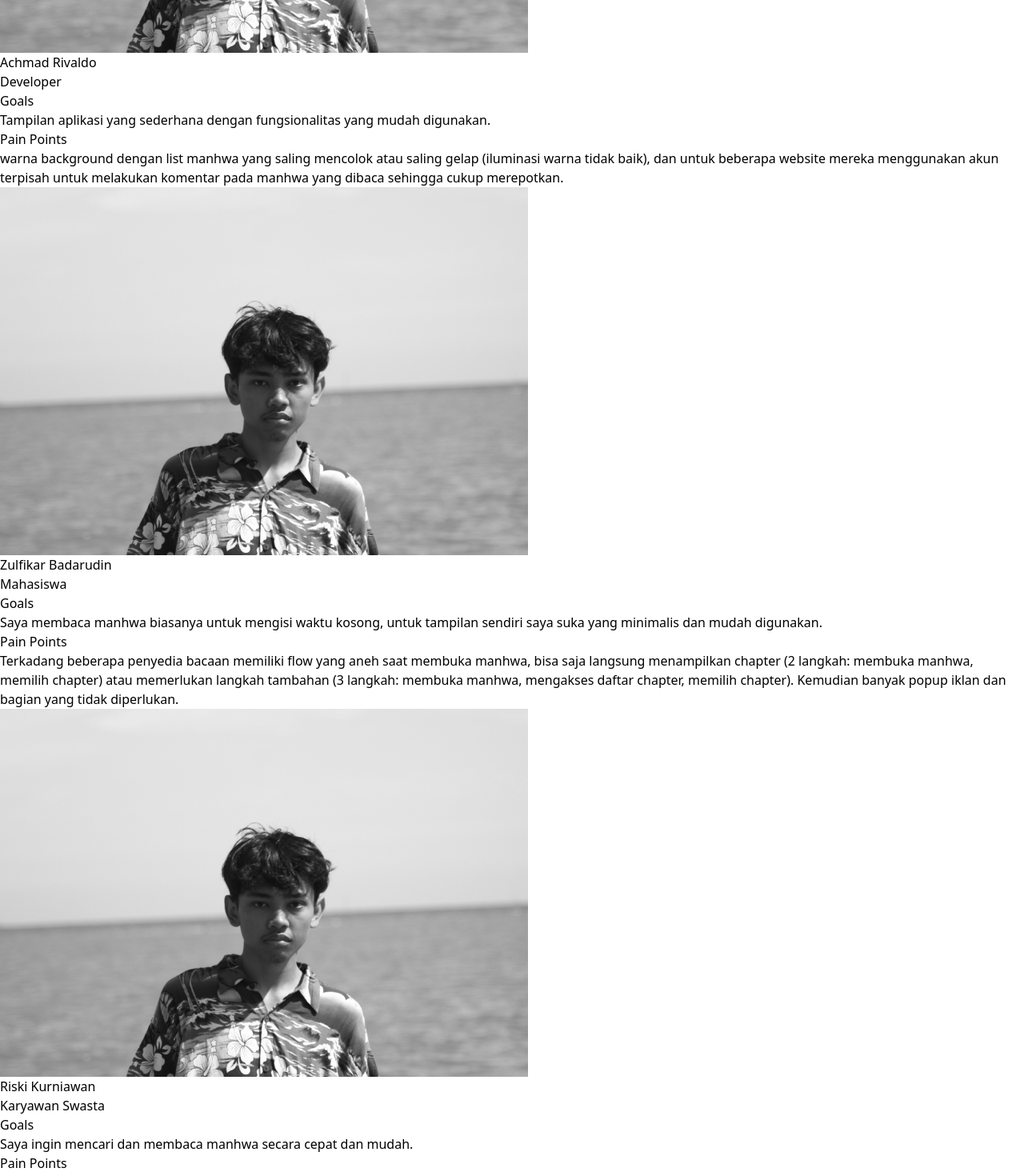
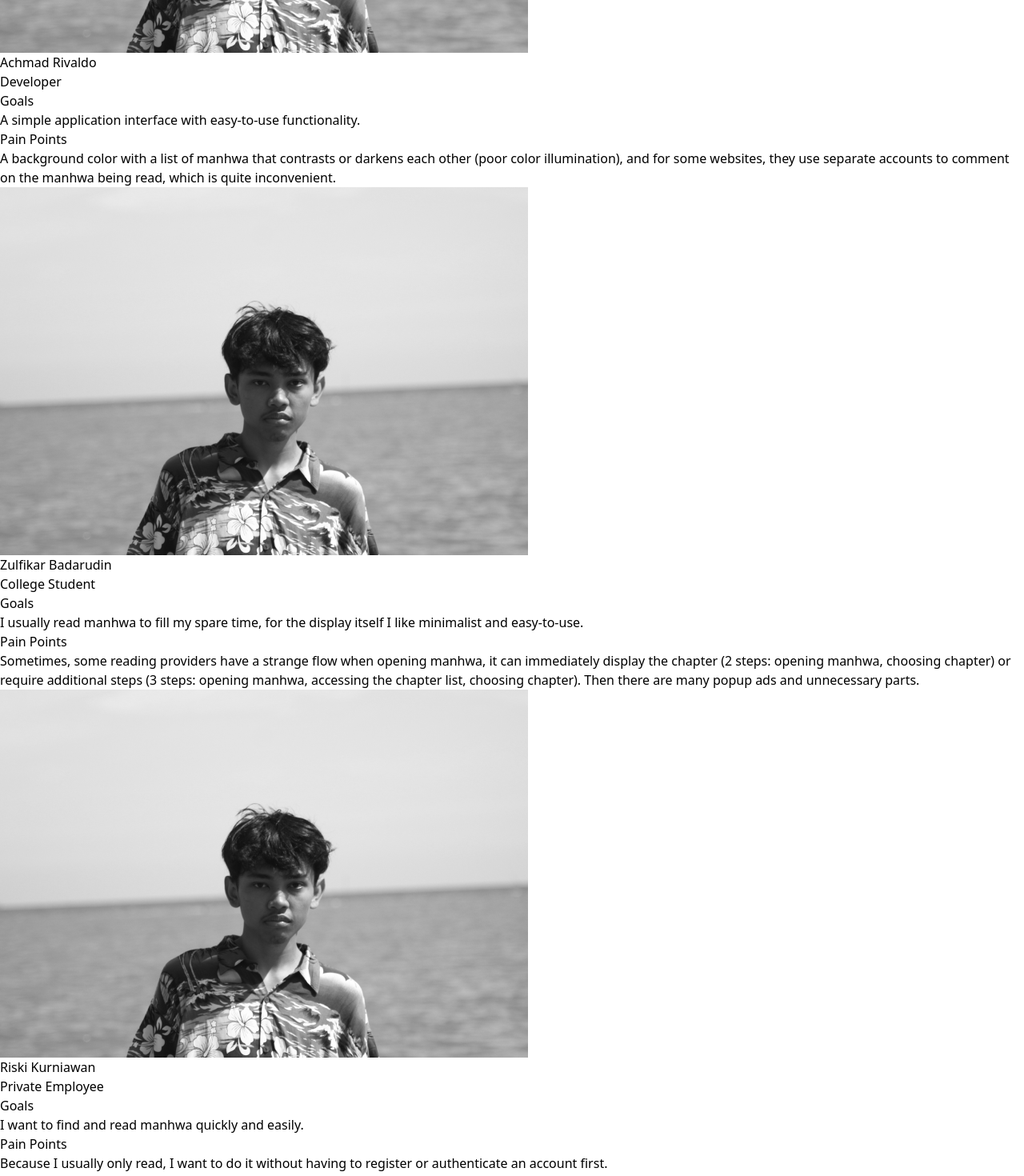
Before and after one commit to salman-setiawan/Porto2024, a React (Vite) app: page /content/mobtoon/articleview in a window 1280 px wide. Shown: the part 640-2110 px from the top of the page at 80% size. Built offline with nearby package versions, Linux system fonts and the light colour scheme.

Commit message:
improve page

```diff
--- a/src/index.css
+++ b/src/index.css
@@ -41,3 +41,7 @@
 .blinking-text {
   animation: blink 1.2s infinite;
 }
+
+.select:hover {
+  cursor: pointer;
+}
--- a/src/pages/collection.jsx
+++ b/src/pages/collection.jsx
@@ -28,7 +28,7 @@ const CollectionPages = () => {
         )}
 			</div>
 			<div className="fixed bottom-0 w-full flex flex-col none">
-				<div className="flex justify-center">
+				<div className="flex justify-center select">
 					<Tabs onTabChange={handleTabChange} />
 				</div>
 				<div className="fixed bottom-0 w-full" style={{ zIndex: 1 }}>
--- a/src/pages/content/anotherislandarticle.jsx
+++ b/src/pages/content/anotherislandarticle.jsx
@@ -19,7 +19,17 @@ const AnotherIslandArticle = () => {
       <div className="flex justify-center max-h-screen pt-[70px] pb-8">
         <div className="flex flex-col items-center space-y-8 px-4 md:w-[720px] overflow-y-auto">
           <Paragraph
-            desc1="This project is a simple arcade game with a survival theme called Another Day in the Island, which I designed as research for my final project as a computer science student at the Kalimantan Institute of Technology."
+            desc1="This project is a simple arcade game with a survival theme called Another Day in the Island, which I designed as research for my final project as a computer science student at the Kalimantan Institute of Technology. You can play this game on the link down below."
+            disclaimer="This game can be play on PC only using mouse and keyboard for the controller."
+          />
+          <div className="w-full py-2.5 px-3 bg-[#7070ca] bg-opacity-10">
+            <DocumentLink
+              url='https://anotherisland.netlify.app'
+              icon='/assets/document.svg'
+              text='Play the game here'
+            />
+          </div>
+          <Paragraph
             desc2="In this game, players take on the role of a mysterious character with the alias 'Unknown,' whose objective is to gather as many points as possible by defeating monsters scattered throughout the area. Here's a brief preview of the game."
           />
           <video autoPlay muted loop className='w-full'>
@@ -37,14 +47,14 @@ const AnotherIslandArticle = () => {
           />
           <div className="w-full grid md:grid-cols-2 gap-2 items-start">
             <CardChart
-              title1='Rentang Umur'
+              title1='Age Range'
               metric1='7-12'
               metric2='13-17'
               metric3='18-22'
               metric4='23-28'
               metric5='29-34'
               metric6='35-40'
-              metric7='40 Keatas'
+              metric7='40 and above'
               result1='1%'
               result2='0%'
               result3='78,4%'
@@ -54,12 +64,12 @@ const AnotherIslandArticle = () => {
               result7='0%'
             />
             <CardChart
-              title1='Alasan Bermain Permainan Video'
-              metric1='Sekedar hiburan'
-              metric2='Punya hobi bermain game'
-              metric3='Berkarir di dunia Esports'
-              metric4='Mencari bug pada permainan'
-              metric5='Lainnya'
+              title1='Reasons for Playing Video Games'
+              metric1='For entertainment purpose.'
+              metric2='As a hobby.'
+              metric3='Having career in Esports.'
+              metric4='Finding bugs in games.'
+              metric5='Others.'
               result1='57,1%'
               result2='30,6%'
               result3='8,2%'
@@ -68,15 +78,15 @@ const AnotherIslandArticle = () => {
             />
             <CardChart
               title1='Pernah Bermain Permainan Arcade'
-              metric1='Ya'
-              metric2='Tidak'
+              metric1='Yes'
+              metric2='No'
               result1='98%'
               result2='2%'
             />
-            <div className="md:mt-[-18px]">
+            <div className="md:mt-[-36px]">
               <CardChart
                 title1='Model Permainan Arcade yang Diinginkan'
-                desc1='Opsi bisa dipilih lebih dari satu model.'
+                desc1='Multiple Choice Options'
                 metric1='Platform Game'
                 metric2='Tower Defense'
                 metric3='Survival'
--- a/src/pages/content/mobtoonarticle.jsx
+++ b/src/pages/content/mobtoonarticle.jsx
@@ -33,27 +33,27 @@ const MobtoonArticle = () => {
               title1='Achmad Rivaldo'
               desc1='Developer'
               title2='Goals'
-              desc2='Tampilan aplikasi yang sederhana dengan fungsionalitas yang mudah digunakan.'
+              desc2='A simple application interface with easy-to-use functionality.'
               title3='Pain Points'
-              desc3='warna background dengan list manhwa yang saling mencolok atau saling gelap (iluminasi warna tidak baik), dan untuk beberapa website mereka menggunakan akun terpisah untuk melakukan komentar pada manhwa yang dibaca sehingga cukup merepotkan.'
+              desc3='A background color with a list of manhwa that contrasts or darkens each other (poor color illumination), and for some websites, they use separate accounts to comment on the manhwa being read, which is quite inconvenient.'
             />
             <CardStandard
               avatar='/assets/avatar.png'
               title1='Zulfikar Badarudin'
-              desc1='Mahasiswa'
+              desc1='College Student'
               title2='Goals'
-              desc2='Saya membaca manhwa biasanya untuk mengisi waktu kosong, untuk tampilan sendiri saya suka yang minimalis dan mudah digunakan.'
+              desc2='I usually read manhwa to fill my spare time, for the display itself I like minimalist and easy-to-use.'
               title3='Pain Points'
-              desc3='Terkadang beberapa penyedia bacaan memiliki flow yang aneh saat membuka manhwa, bisa saja langsung menampilkan chapter (2 langkah: membuka manhwa, memilih chapter) atau memerlukan langkah tambahan (3 langkah: membuka manhwa, mengakses daftar chapter, memilih chapter). Kemudian banyak popup iklan dan bagian yang tidak diperlukan.'
+              desc3='Sometimes, some reading providers have a strange flow when opening manhwa, it can immediately display the chapter (2 steps: opening manhwa, choosing chapter) or require additional steps (3 steps: opening manhwa, accessing the chapter list, choosing chapter). Then there are many popup ads and unnecessary parts.'
             />
             <CardStandard
               avatar='/assets/avatar.png'
               title1='Riski Kurniawan'
-              desc1='Karyawan Swasta'
+              desc1='Private Employee'
               title2='Goals'
-              desc2='Saya ingin mencari dan membaca manhwa secara cepat dan mudah.'
+              desc2='I want to find and read manhwa quickly and easily.'
               title3='Pain Points'
-              desc3='Karena biasanya saya hanya membaca, saya ingin melakukannya tanpa harus melakukan registrasi atau autentikasi akun terlebih dahulu.'
+              desc3='Because I usually only read, I want to do it without having to register or authenticate an account first.'
             />
           </div>
           <Paragraph
```
Also changed, not shown: src/pages/content/edufamsarticle.jsx (indentation only).
